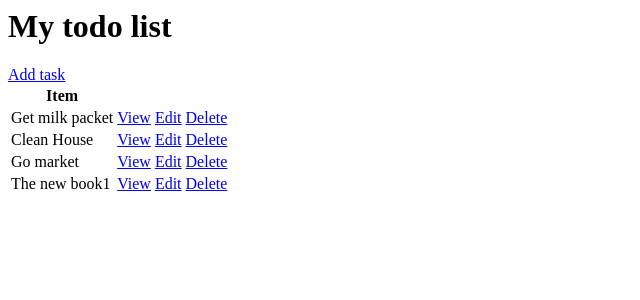
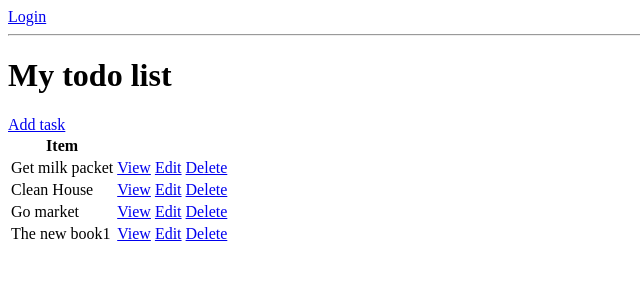
Before and after one commit to bhagyashriajmire123/MyTodo, a Django app: page / in a window 1280 px wide. Shown: the top 300 px of the page, without its empty margins (0-640 px from the left). Run offline with Django 3.2, Linux system fonts and the light colour scheme; data comes from the database, SQL or seed files in the repository.

Commit message:
commit all changes

```diff
--- a/templates/xyz/task_list.html
+++ b/templates/xyz/task_list.html
@@ -1,3 +1,10 @@
+{% if request.user.is_authenticated %}
+<p>{{request.user}}</p>
+<a href='{% url 'logout' %}'>Logout</a>
+{% else %}
+<a href='{% url 'login' %}'>Login</a>
+{% endif %}
+<hr>
 <h1> My todo list </h1>
 <a href="{% url 'task-create' %}">Add task</a>
 
--- a/xyz/urls.py
+++ b/xyz/urls.py
@@ -1,7 +1,10 @@
 from django.urls import path
-from .views import TaskList, TaskDetail,TaskCreate, TaskUpdate, TaskDelete
+from .views import TaskList, TaskDetail,TaskCreate, TaskUpdate, TaskDelete,CustomerLoginview
+from django.contrib.auth.views import LogoutView
 
 urlpatterns = [
+   path('login/',CustomerLoginview.as_view() , name='login' ),
+   path('logout/', LogoutView.as_view(next_page='login'), name='logout'),
    path('',TaskList.as_view(), name='tasks'),
    path('task/<int:pk>/', TaskDetail.as_view(), name='task'),
    path('task-create/', TaskCreate.as_view(), name='task-create'),
--- a/xyz/views.py
+++ b/xyz/views.py
@@ -3,7 +3,18 @@ from django.views.generic.list import ListView
 from django.views.generic.detail import DetailView
 from django.views.generic.edit import CreateView, UpdateView, DeleteView
 from django.urls import reverse_lazy
+from django.contrib.auth.views import LoginView
 from .models import Task
+
+class CustomerLoginview(LoginView):
+    template_name= 'xyz/login.html'
+    fields = '__all__'
+    redirect_authenticated_user=True
+
+
+
+
+
 
 class TaskList(ListView):
     model=Task
```
Also changed, not shown: templates/xyz/login.html (added, +7 -0 lines).
